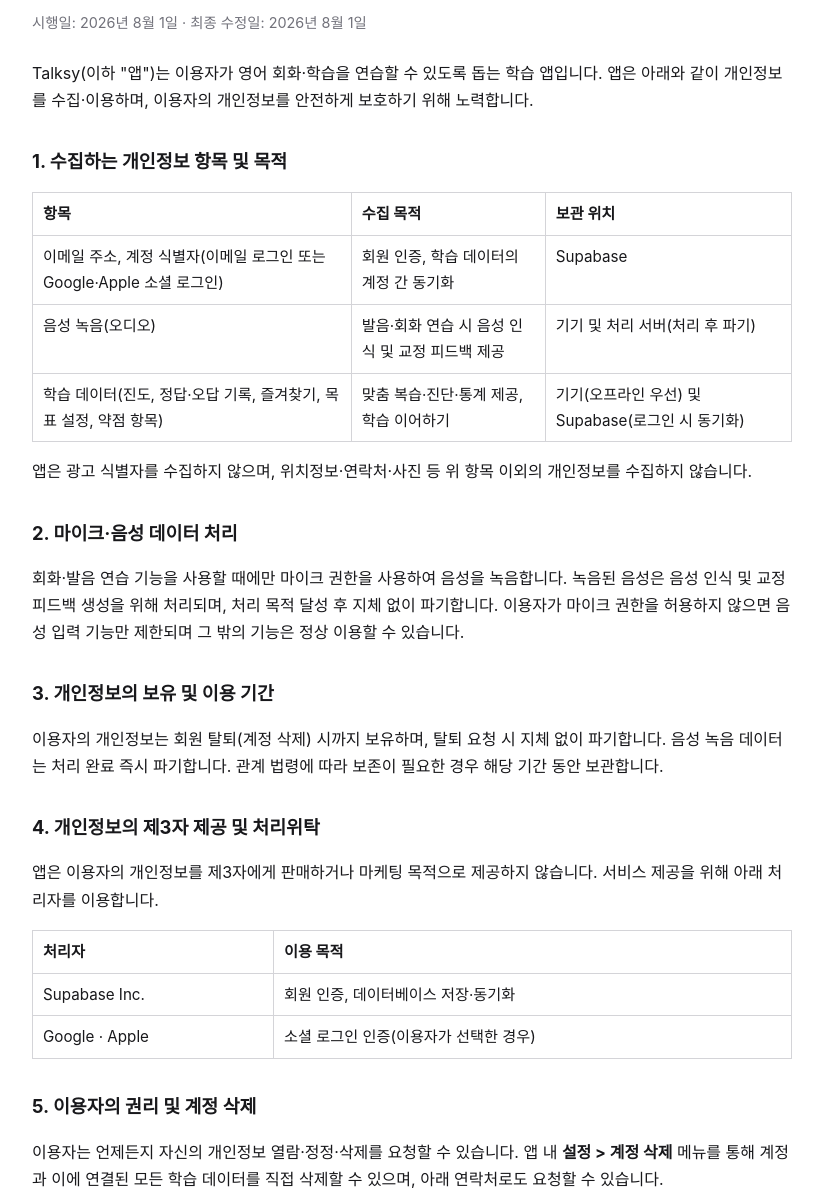
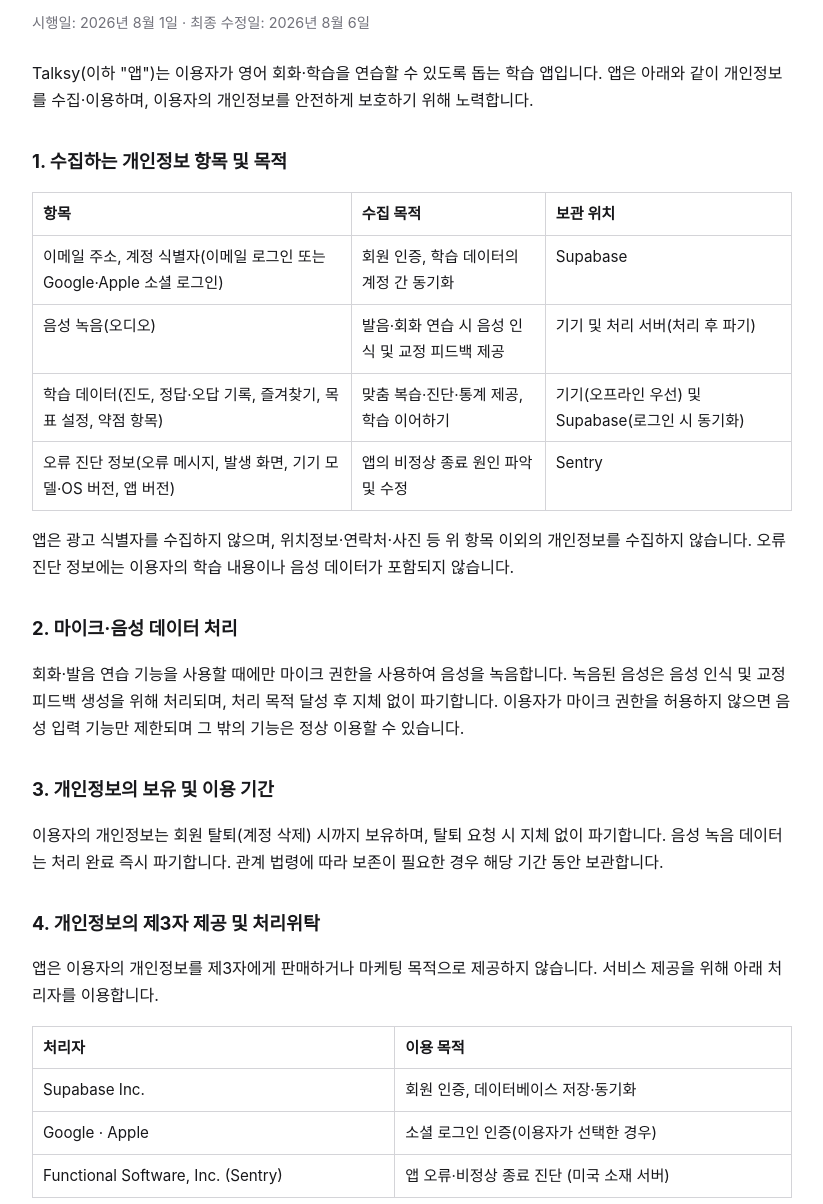
Before and after one commit to baramgay/talksy, a plain HTML site: page privacy/index.html in a window 1280 px wide. Shown: the part 96-1300 px from the top of the page, without its empty margins (228-1051 px from the left). Drawn offline with Linux system fonts and the light colour scheme.

Commit message:
개인정보처리방침: Sentry 오류 진단 수집·처리위탁 반영
앱에 Sentry 크래시 리포팅을 도입함에 따라 실제 처리 현황에 맞춰 갱신.
- 수집 항목에 '오류 진단 정보'(오류 메시지·발생 화면·기기 모델·OS/앱 버전) 추가
- 제3자 처리위탁에 Functional Software, Inc.(Sentry, 미국 소재) 추가
- 오류 진단 정보에 학습 내용·음성 데이터가 포함되지 않음을 명시
- 최종 수정일 갱신

```diff
--- a/privacy/index.html
+++ b/privacy/index.html
@@ -21,7 +21,7 @@
 </head>
 <body>
 <h1>Talksy 개인정보처리방침</h1>
-<p class="meta">시행일: 2026년 8월 1일 · 최종 수정일: 2026년 8월 1일</p>
+<p class="meta">시행일: 2026년 8월 1일 · 최종 수정일: 2026년 8월 6일</p>
 
 <p>Talksy(이하 "앱")는 이용자가 영어 회화·학습을 연습할 수 있도록 돕는 학습 앱입니다. 앱은 아래와 같이 개인정보를 수집·이용하며, 이용자의 개인정보를 안전하게 보호하기 위해 노력합니다.</p>
 
@@ -32,9 +32,10 @@
     <tr><td>이메일 주소, 계정 식별자(이메일 로그인 또는 Google·Apple 소셜 로그인)</td><td>회원 인증, 학습 데이터의 계정 간 동기화</td><td>Supabase</td></tr>
     <tr><td>음성 녹음(오디오)</td><td>발음·회화 연습 시 음성 인식 및 교정 피드백 제공</td><td>기기 및 처리 서버(처리 후 파기)</td></tr>
     <tr><td>학습 데이터(진도, 정답·오답 기록, 즐겨찾기, 목표 설정, 약점 항목)</td><td>맞춤 복습·진단·통계 제공, 학습 이어하기</td><td>기기(오프라인 우선) 및 Supabase(로그인 시 동기화)</td></tr>
+    <tr><td>오류 진단 정보(오류 메시지, 발생 화면, 기기 모델·OS 버전, 앱 버전)</td><td>앱의 비정상 종료 원인 파악 및 수정</td><td>Sentry</td></tr>
   </tbody>
 </table>
-<p>앱은 광고 식별자를 수집하지 않으며, 위치정보·연락처·사진 등 위 항목 이외의 개인정보를 수집하지 않습니다.</p>
+<p>앱은 광고 식별자를 수집하지 않으며, 위치정보·연락처·사진 등 위 항목 이외의 개인정보를 수집하지 않습니다. 오류 진단 정보에는 이용자의 학습 내용이나 음성 데이터가 포함되지 않습니다.</p>
 
 <h2>2. 마이크·음성 데이터 처리</h2>
 <p>회화·발음 연습 기능을 사용할 때에만 마이크 권한을 사용하여 음성을 녹음합니다. 녹음된 음성은 음성 인식 및 교정 피드백 생성을 위해 처리되며, 처리 목적 달성 후 지체 없이 파기합니다. 이용자가 마이크 권한을 허용하지 않으면 음성 입력 기능만 제한되며 그 밖의 기능은 정상 이용할 수 있습니다.</p>
@@ -49,6 +50,7 @@
   <tbody>
     <tr><td>Supabase Inc.</td><td>회원 인증, 데이터베이스 저장·동기화</td></tr>
     <tr><td>Google · Apple</td><td>소셜 로그인 인증(이용자가 선택한 경우)</td></tr>
+    <tr><td>Functional Software, Inc. (Sentry)</td><td>앱 오류·비정상 종료 진단 (미국 소재 서버)</td></tr>
   </tbody>
 </table>
 
```
